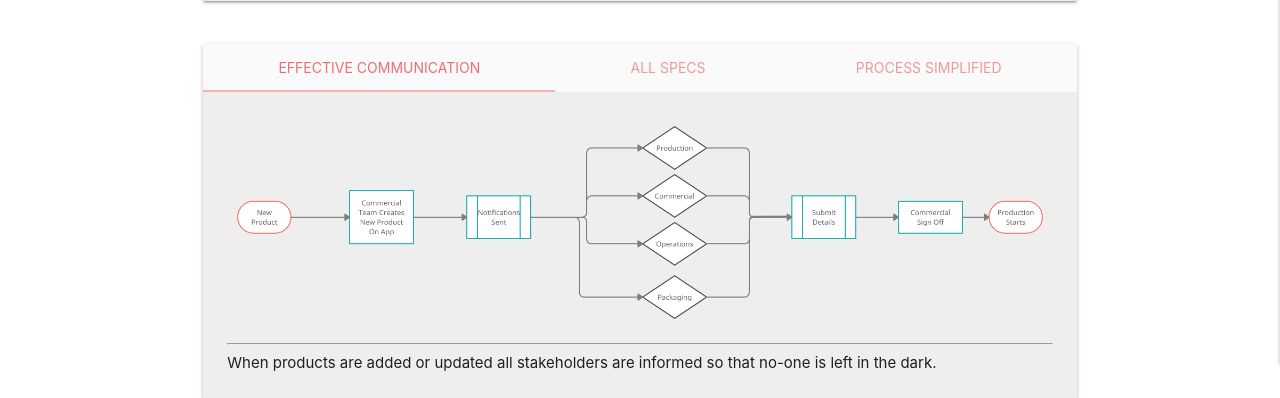
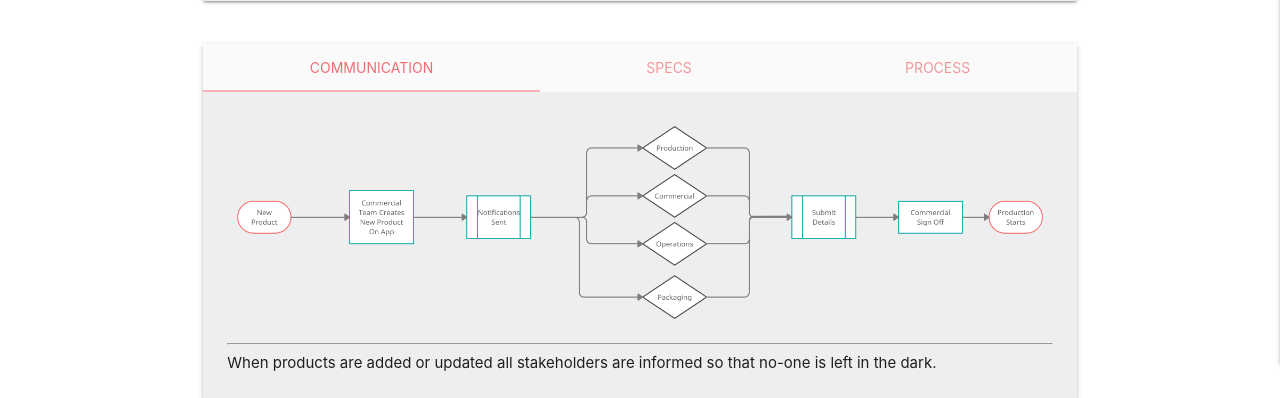
Before and after one commit to Summersby95/meade-product-app, a Flask app: page / in a window 1280 px wide. Shown: the part 496-894 px from the top of the page. Run offline with Flask 2, Linux system fonts and the light colour scheme; some libraries are stand-ins or nearby versions.

Commit message:
fix: ammend titles on index tabs

```diff
--- a/templates/index.html
+++ b/templates/index.html
@@ -39,9 +39,9 @@
         <div class="card grey lighten-3">
             <div class="card-tabs">
                 <ul class="tabs tabs-fixed-width grey lighten-5">
-                    <li class="tab"><a href="#tab1" class="active">Effective Communication</a></li>
-                    <li class="tab"><a href="#tab2">All Specs</a></li>
-                    <li class="tab"><a href="#tab3">Process Simplified</a></li>
+                    <li class="tab"><a href="#tab1" class="active">Communication</a></li>
+                    <li class="tab"><a href="#tab2">Specs</a></li>
+                    <li class="tab"><a href="#tab3">Process</a></li>
                 </ul>
             </div>
             <div class="card-content">
```
